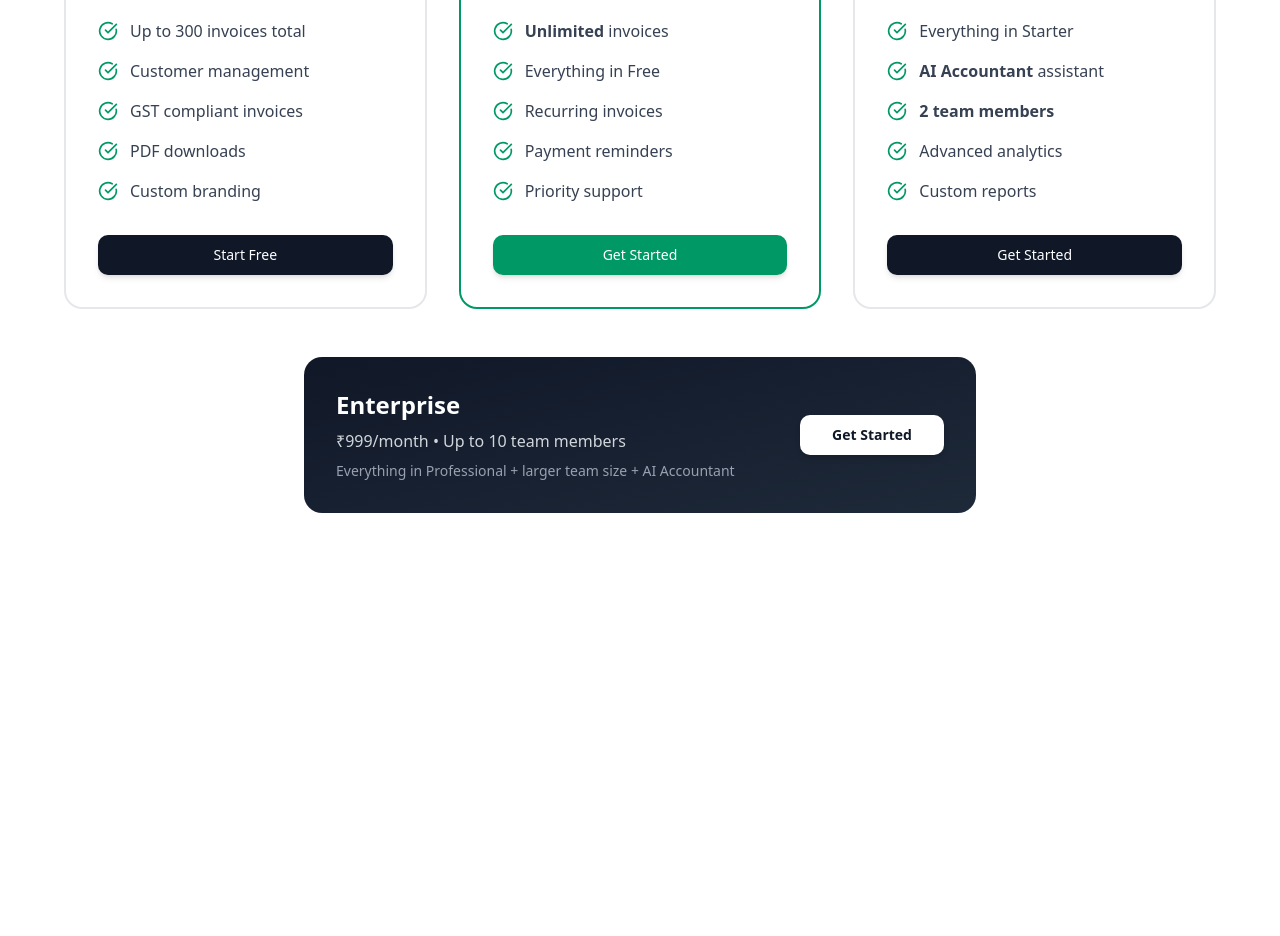
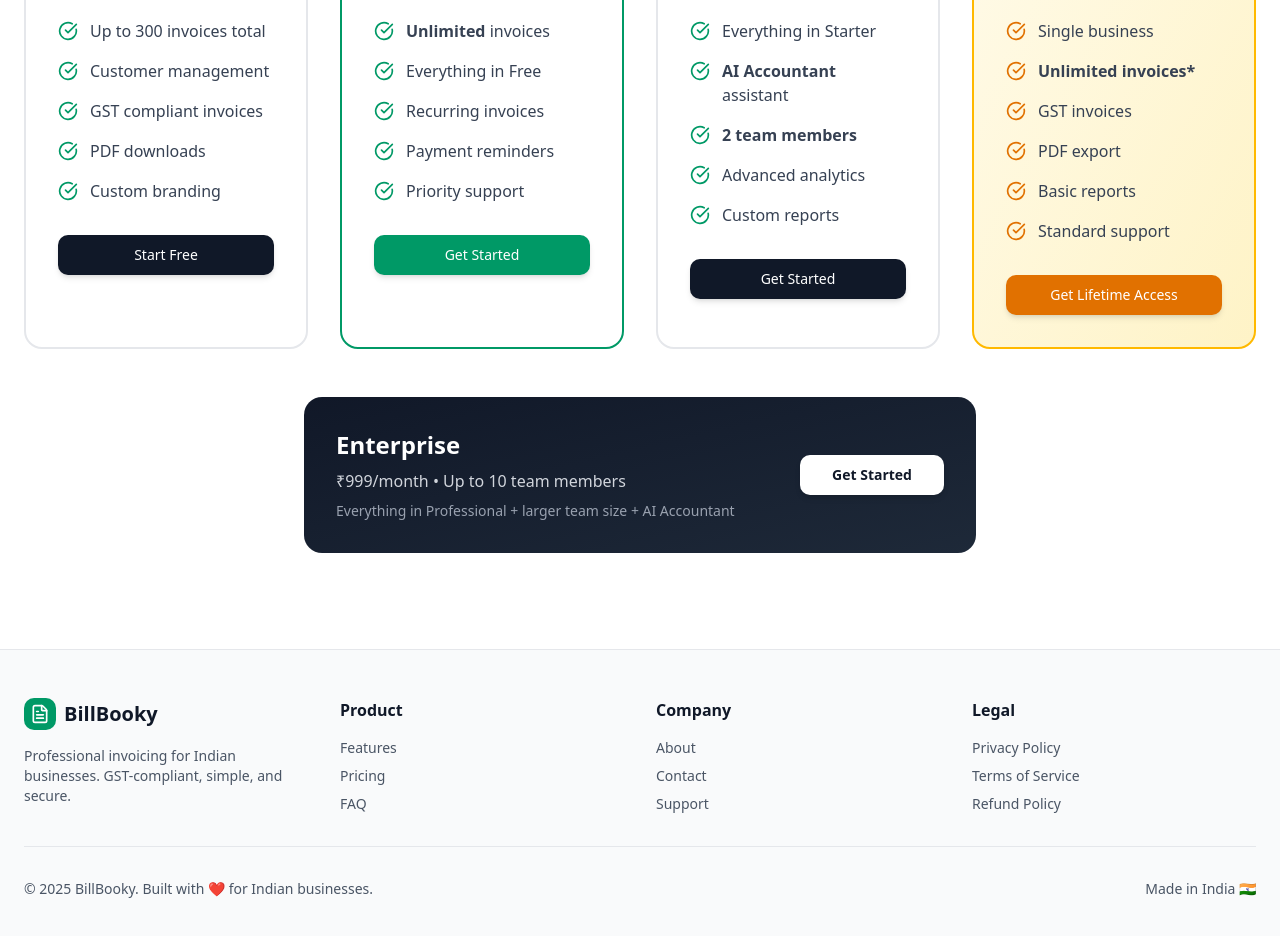
Before and after one commit to DodailSolutions/billbook, a Next.js app: page /pricing in a window 1280 px wide. Shown: the part 620-1556 px from the top of the page. Before the commit the page ends 1229 px from the top, so only its background shows below. Built offline with nearby package versions, Linux system fonts and the light colour scheme.

Commit message:
Add Footer to all marketing pages and Lifetime Pro Plan to pricing

```diff
--- a/app/(marketing)/about/page.tsx
+++ b/app/(marketing)/about/page.tsx
@@ -1,6 +1,7 @@
 import Link from 'next/link'
 import { Button } from '@/components/ui/Button'
 import { FileText, Heart, Zap, Shield } from 'lucide-react'
+import Footer from '@/components/Footer'
 
 export default function AboutPage() {
   return (
@@ -130,6 +131,7 @@ export default function AboutPage() {
           </Link>
         </div>
       </section>
+      <Footer />
     </div>
   )
 }
--- a/app/(marketing)/contact/page.tsx
+++ b/app/(marketing)/contact/page.tsx
@@ -5,6 +5,7 @@ import { Button } from '@/components/ui/Button'
 import { FileText, Mail, MessageSquare, Phone, CheckCircle, XCircle } from 'lucide-react'
 import { submitContactForm } from './actions'
 import { useState, useTransition } from 'react'
+import Footer from '@/components/Footer'
 
 export default function ContactPage() {
   const [isPending, startTransition] = useTransition()
@@ -211,6 +212,7 @@ export default function ContactPage() {
           </div>
         </div>
       </section>
+      <Footer />
     </div>
   )
 }
--- a/app/(marketing)/faq/page.tsx
+++ b/app/(marketing)/faq/page.tsx
@@ -1,6 +1,7 @@
 import Link from 'next/link'
 import { Button } from '@/components/ui/Button'
 import { FileText, ChevronDown } from 'lucide-react'
+import Footer from '@/components/Footer'
 
 const FAQS = [
   {
@@ -175,6 +176,7 @@ export default function FAQPage() {
           </div>
         </div>
       </section>
+      <Footer />
     </div>
   )
 }
--- a/app/(marketing)/features/page.tsx
+++ b/app/(marketing)/features/page.tsx
@@ -1,6 +1,7 @@
 import Link from 'next/link'
 import { Button } from '@/components/ui/Button'
 import { FileText, Users, IndianRupee, CheckCircle, RefreshCw, Shield, BarChart3, Palette, Download, Mail, Smartphone, Cloud, Lock } from 'lucide-react'
+import Footer from '@/components/Footer'
 
 const FEATURES = [
   {
@@ -119,6 +120,7 @@ export default function FeaturesPage() {
           </Link>
         </div>
       </section>
+      <Footer />
     </div>
   )
 }
--- a/app/(marketing)/pricing/page.tsx
+++ b/app/(marketing)/pricing/page.tsx
@@ -1,6 +1,7 @@
 import Link from 'next/link'
 import { Button } from '@/components/ui/Button'
 import { FileText, CheckCircle } from 'lucide-react'
+import Footer from '@/components/Footer'
 
 export default function PricingPage() {
   return (
@@ -41,7 +42,7 @@ export default function PricingPage() {
 
       {/* Pricing Cards */}
       <section className="px-6 pb-24 max-w-7xl mx-auto">
-        <div className="grid md:grid-cols-3 gap-8 max-w-6xl mx-auto mb-12">
+        <div className="grid md:grid-cols-4 gap-8 max-w-7xl mx-auto mb-12">
           {/* Free Plan */}
           <div className="bg-white border-2 border-gray-200 rounded-2xl p-8 hover:shadow-xl transition-all">
             <div className="mb-6">
@@ -170,6 +171,56 @@ export default function PricingPage() {
               </Button>
             </Link>
           </div>
+
+          {/* Lifetime Pro Plan */}
+          <div className="bg-linear-to-br from-amber-50 to-amber-100 border-2 border-amber-400 rounded-2xl p-8 hover:shadow-xl transition-all relative">
+            <div className="absolute -top-4 left-1/2 -translate-x-1/2">
+              <span className="bg-amber-500 text-white px-4 py-1 rounded-full text-sm font-semibold">
+                Best Value
+              </span>
+            </div>
+
+            <div className="mb-6">
+              <h4 className="text-2xl font-bold text-gray-900 mb-2">Lifetime Pro Plan</h4>
+              <div className="flex items-baseline gap-1 mb-4">
+                <span className="text-5xl font-bold text-gray-900">₹9,999</span>
+              </div>
+              <p className="text-gray-700 font-semibold">One-time payment</p>
+            </div>
+
+            <ul className="space-y-4 mb-8">
+              <li className="flex items-start gap-3">
+                <CheckCircle className="h-5 w-5 text-amber-600 shrink-0 mt-0.5" />
+                <span className="text-gray-700">Single business</span>
+              </li>
+              <li className="flex items-start gap-3">
+                <CheckCircle className="h-5 w-5 text-amber-600 shrink-0 mt-0.5" />
+                <span className="text-gray-700"><strong>Unlimited invoices*</strong></span>
+              </li>
+              <li className="flex items-start gap-3">
+                <CheckCircle className="h-5 w-5 text-amber-600 shrink-0 mt-0.5" />
+                <span className="text-gray-700">GST invoices</span>
+              </li>
+              <li className="flex items-start gap-3">
+                <CheckCircle className="h-5 w-5 text-amber-600 shrink-0 mt-0.5" />
+                <span className="text-gray-700">PDF export</span>
+              </li>
+              <li className="flex items-start gap-3">
+                <CheckCircle className="h-5 w-5 text-amber-600 shrink-0 mt-0.5" />
+                <span className="text-gray-700">Basic reports</span>
+              </li>
+              <li className="flex items-start gap-3">
+                <CheckCircle className="h-5 w-5 text-amber-600 shrink-0 mt-0.5" />
+                <span className="text-gray-700">Standard support</span>
+              </li>
+            </ul>
+
+            <Link href="/signup">
+              <Button className="w-full bg-amber-600 hover:bg-amber-700 text-white">
+                Get Lifetime Access
+              </Button>
+            </Link>
+          </div>
         </div>
 
         {/* Enterprise Plan */}
@@ -188,6 +239,7 @@ export default function PricingPage() {
           </div>
         </div>
       </section>
+      <Footer />
     </div>
   )
 }
--- a/app/(marketing)/privacy/page.tsx
+++ b/app/(marketing)/privacy/page.tsx
@@ -1,6 +1,7 @@
 import Link from 'next/link'
 import { FileText } from 'lucide-react'
 import { Button } from '@/components/ui/Button'
+import Footer from '@/components/Footer'
 
 export default function PrivacyPage() {
   return (
@@ -151,6 +152,7 @@ export default function PrivacyPage() {
           </section>
         </div>
       </div>
+      <Footer />
     </div>
   )
 }
--- a/app/(marketing)/refund/page.tsx
+++ b/app/(marketing)/refund/page.tsx
@@ -1,6 +1,7 @@
 import Link from 'next/link'
 import { FileText } from 'lucide-react'
 import { Button } from '@/components/ui/Button'
+import Footer from '@/components/Footer'
 
 export default function RefundPage() {
   return (
@@ -191,6 +192,7 @@ export default function RefundPage() {
           </div>
         </div>
       </div>
+      <Footer />
     </div>
   )
 }
--- a/app/(marketing)/support/page.tsx
+++ b/app/(marketing)/support/page.tsx
@@ -1,6 +1,7 @@
 import Link from 'next/link'
 import { Button } from '@/components/ui/Button'
 import { FileText, Mail, Book, MessageSquare } from 'lucide-react'
+import Footer from '@/components/Footer'
 
 export default function SupportPage() {
   return (
@@ -152,6 +153,7 @@ export default function SupportPage() {
           </Link>
         </div>
       </section>
+      <Footer />
     </div>
   )
 }
--- a/app/(marketing)/terms/page.tsx
+++ b/app/(marketing)/terms/page.tsx
@@ -1,6 +1,7 @@
 import Link from 'next/link'
 import { FileText } from 'lucide-react'
 import { Button } from '@/components/ui/Button'
+import Footer from '@/components/Footer'
 
 export default function TermsPage() {
   return (
@@ -181,6 +182,7 @@ export default function TermsPage() {
           </section>
         </div>
       </div>
+      <Footer />
     </div>
   )
 }
--- /dev/null
+++ b/components/Footer.tsx
@@ -0,0 +1,56 @@
+import Link from 'next/link'
+import { FileText } from 'lucide-react'
+
+export default function Footer() {
+  return (
+    <footer className="border-t border-gray-200 bg-gray-50">
+      <div className="max-w-7xl mx-auto px-6 py-12">
+        <div className="grid md:grid-cols-4 gap-8 mb-8">
+          <div>
+            <div className="flex items-center gap-2 mb-4">
+              <div className="w-8 h-8 bg-emerald-600 rounded-lg flex items-center justify-center">
+                <FileText className="h-5 w-5 text-white" />
+              </div>
+              <h4 className="text-xl font-bold text-gray-900">BillBooky</h4>
+            </div>
+            <p className="text-sm text-gray-600">
+              Professional invoicing for Indian businesses. GST-compliant, simple, and secure.
+            </p>
+          </div>
+
+          <div>
+            <h5 className="font-bold text-gray-900 mb-4">Product</h5>
+            <ul className="space-y-2 text-sm text-gray-600">
+              <li><Link href="/features" className="hover:text-emerald-600">Features</Link></li>
+              <li><Link href="/pricing" className="hover:text-emerald-600">Pricing</Link></li>
+              <li><Link href="/faq" className="hover:text-emerald-600">FAQ</Link></li>
+            </ul>
+          </div>
+
+          <div>
+            <h5 className="font-bold text-gray-900 mb-4">Company</h5>
+            <ul className="space-y-2 text-sm text-gray-600">
+              <li><Link href="/about" className="hover:text-emerald-600">About</Link></li>
+              <li><Link href="/contact" className="hover:text-emerald-600">Contact</Link></li>
+              <li><Link href="/support" className="hover:text-emerald-600">Support</Link></li>
+            </ul>
+          </div>
+
+          <div>
+            <h5 className="font-bold text-gray-900 mb-4">Legal</h5>
+            <ul className="space-y-2 text-sm text-gray-600">
+              <li><Link href="/privacy" className="hover:text-emerald-600">Privacy Policy</Link></li>
+              <li><Link href="/terms" className="hover:text-emerald-600">Terms of Service</Link></li>
+              <li><Link href="/refund" className="hover:text-emerald-600">Refund Policy</Link></li>
+            </ul>
+          </div>
+        </div>
+
+        <div className="pt-8 border-t border-gray-200 flex flex-col md:flex-row items-center justify-between gap-4">
+          <p className="text-sm text-gray-600">© 2025 BillBooky. Built with ❤️ for Indian businesses.</p>
+          <p className="text-sm text-gray-600">Made in India 🇮🇳</p>
+        </div>
+      </div>
+    </footer>
+  )
+}
```
